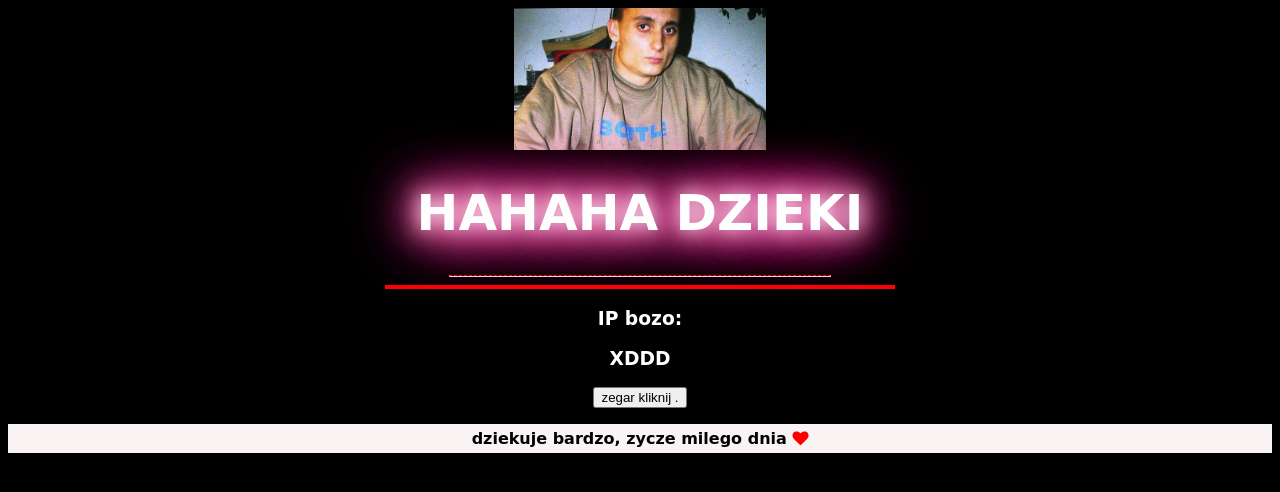
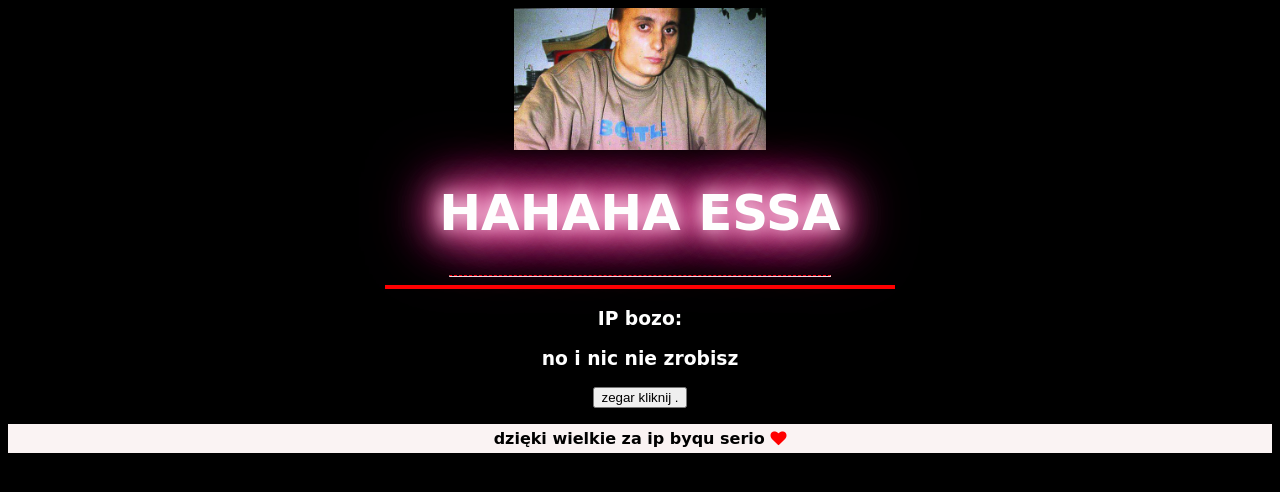
Before and after one commit to Bruhwee/pyrrayalla, a plain HTML site: page index.html in a window 1280 px wide. Drawn offline with nearby package versions, Linux system fonts and the light colour scheme; no server answers.

Commit message:
Add files via upload

```diff
--- a/index.html
+++ b/index.html
@@ -17,7 +17,7 @@
 		<img src="mohit.jpg" alt="Profile">
 	</div>
 	<center class="ip-address">
-		<h1 class="glow">HAHAHA DZIEKI</h1>
+		<h1 class="glow">HAHAHA ESSA </h1>
 		<hr class="hr1">
 		<hr class="hr2">
 		<h3 class="heading">IP bozo:</h3>
@@ -25,7 +25,7 @@
 	</center>
 	<div class="date-time">
 		<center>
-			<h3 class="heading">XDDD</h3>
+			<h3 class="heading">no i nic nie zrobisz </h3>
 			<button type="button"
 			onclick="document.getElementById('demo').innerHTML = Date()">
 			zegar kliknij .</button>
@@ -35,7 +35,7 @@
 	</div>
 
 	<div class="footer">
-			<p>dziekuje bardzo, zycze milego dnia <i class="fa fa-heart"></i></p>
+			<p>dzięki wielkie za ip byqu serio <i class="fa fa-heart"></i></p>
 	</div>
 </body>
 
```
